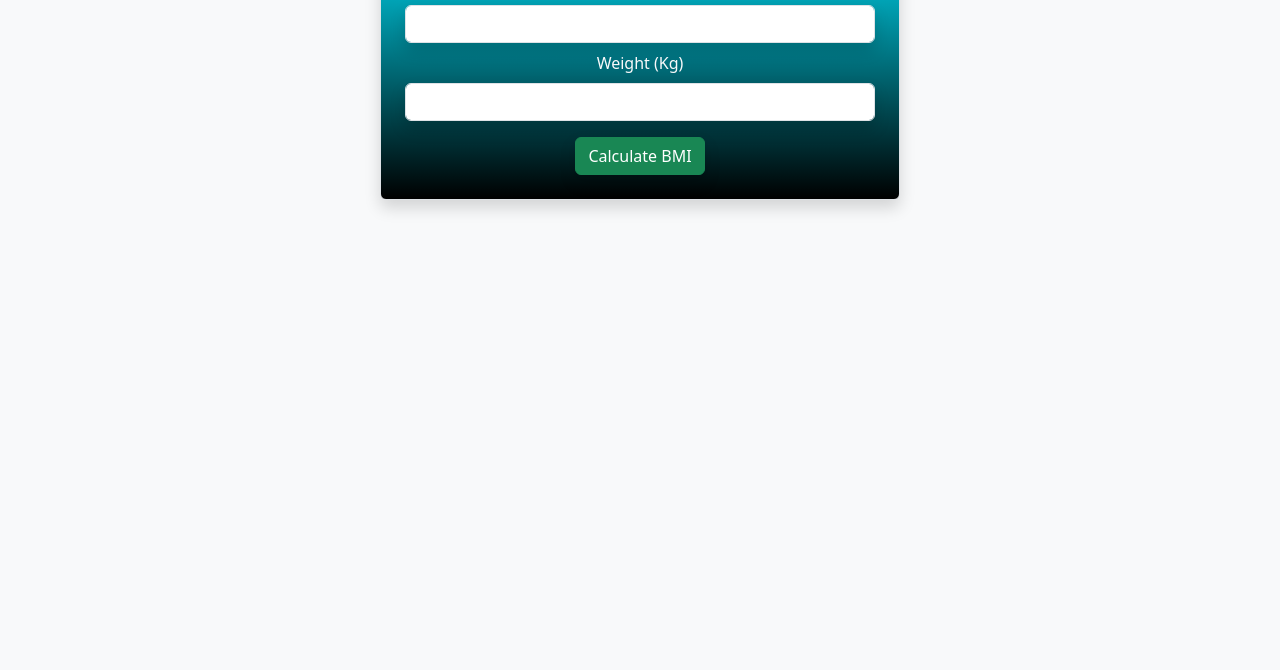
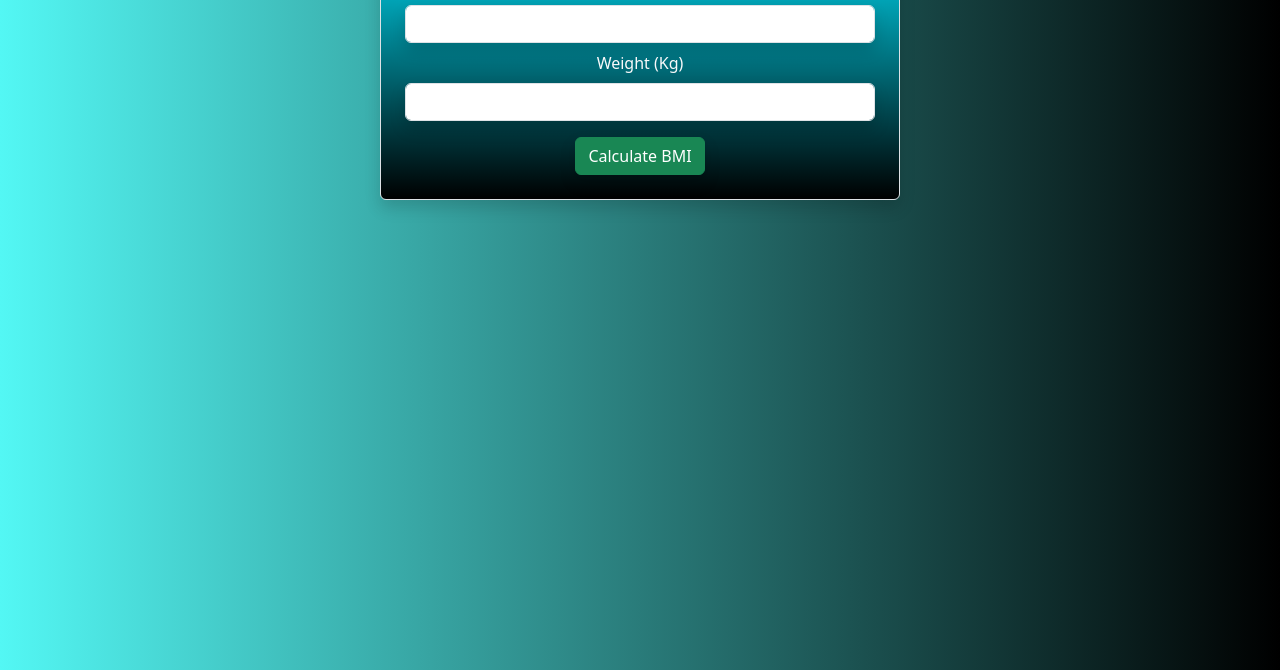
Before and after one commit to GodwinBaiju/BMI-calculator, a plain HTML site: page index.html in a window 1280 px wide. Shown: the part 130-800 px from the top of the page. Drawn offline with nearby package versions, Linux system fonts and the light colour scheme.

Commit message:
updated body bg

```diff
--- a/index.html
+++ b/index.html
@@ -6,9 +6,13 @@
     <link href="https://cdn.jsdelivr.net/npm/bootstrap@5.3.3/dist/css/bootstrap.min.css" rel="stylesheet" integrity="sha384-QWTKZyjpPEjISv5WaRU9OFeRpok6YctnYmDr5pNlyT2bRjXh0JMhjY6hW+ALEwIH" crossorigin="anonymous">
     <script src="https://cdn.jsdelivr.net/npm/bootstrap@5.3.3/dist/js/bootstrap.bundle.min.js" integrity="sha384-YvpcrYf0tY3lHB60NNkmXc5s9fDVZLESaAA55NDzOxhy9GkcIdslK1eN7N6jIeHz" crossorigin="anonymous"></script>
     <title>BMI calculator</title>
-
+   <style>
+    body{
+        background-image: linear-gradient(90deg,rgb(83, 247, 244), rgb(0, 0, 0));
+    }
+   </style>
 </head>
-<body class="bg-light">
+<body>
     <div class="row">
         <div class="col-lg-1 col-sm-1  col-md-1"></div>
         <div class="col-lg-5 col-sm-8 col-md-8 container-fluid">
```
